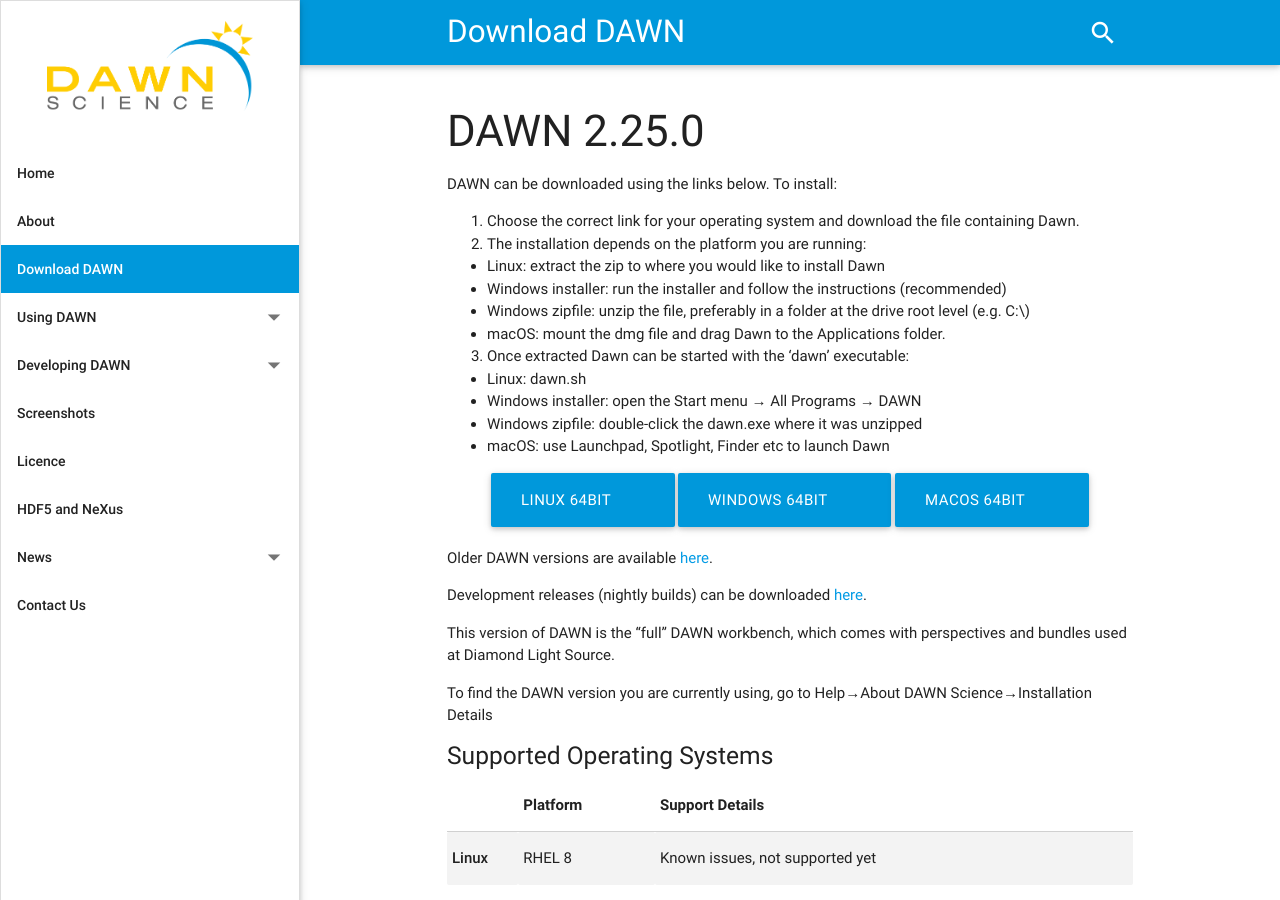
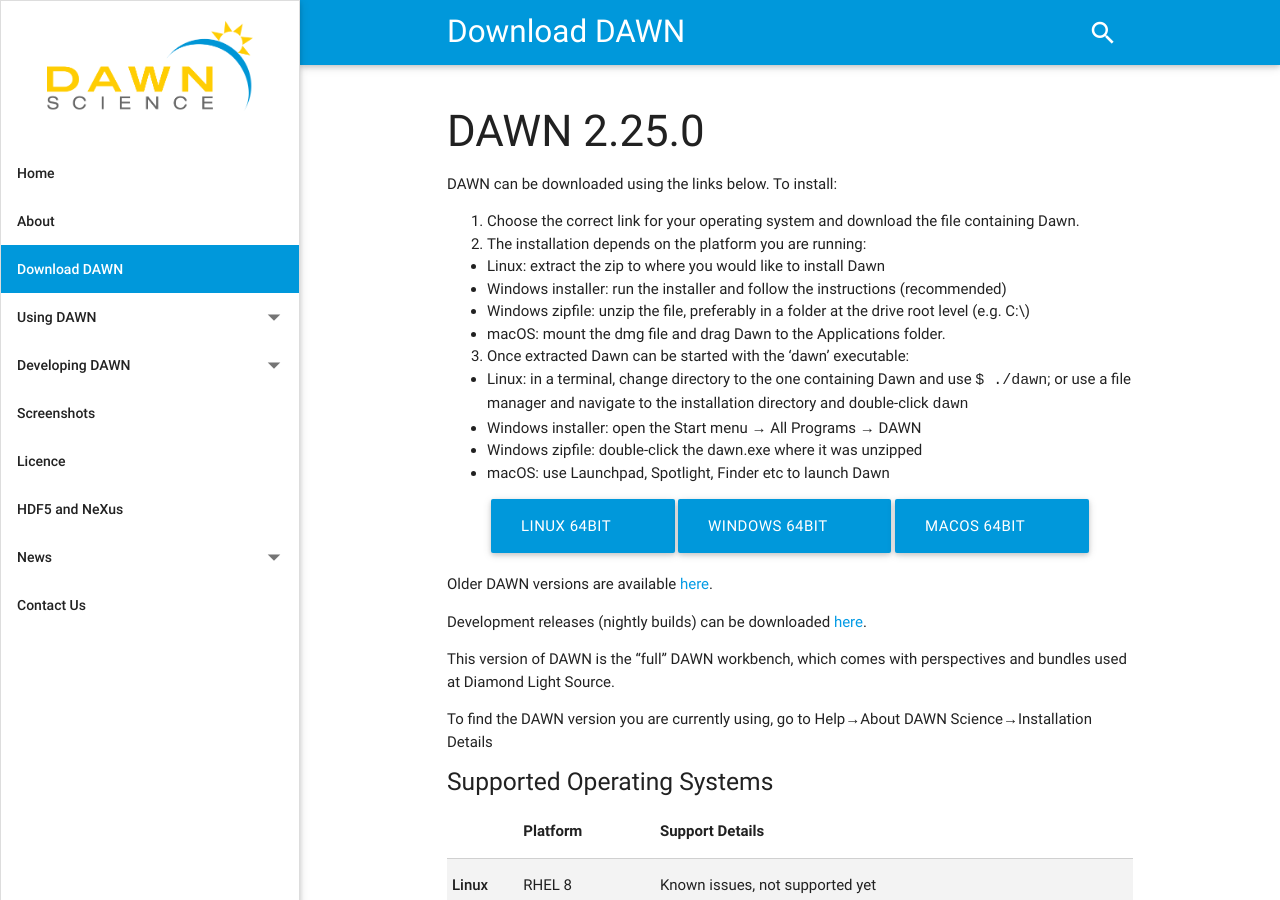
Before and after one commit to DawnScience/dawn-website, a Jekyll site: the page built from _pages/02_download-dawn.md, in a window 1280 px wide and 900 px high. Built offline with Jekyll 4.4.1, drawn with Linux system fonts in a browser that asks for light colours; nearby versions of some CDN libraries.

Commit message:
Correct Linux starting instructions

```diff
--- a/_pages/02_download-dawn.md
+++ b/_pages/02_download-dawn.md
@@ -15,7 +15,8 @@
     * Windows zipfile: unzip the file, preferably in a folder at the drive root level (e.g. C:\\)
     * macOS: mount the dmg file and drag Dawn to the Applications folder.
 3. Once extracted Dawn can be started with the 'dawn' executable:
-    * Linux: dawn.sh
+    * Linux: in a terminal, change directory to the one containing Dawn and use `$ ./dawn`;
+    or use a file manager and navigate to the installation directory and double-click `dawn`
     * Windows installer: open the Start menu &rarr; All Programs &rarr; DAWN
     * Windows zipfile: double-click the dawn.exe where it was unzipped
     * macOS: use Launchpad, Spotlight, Finder etc to launch Dawn
```
